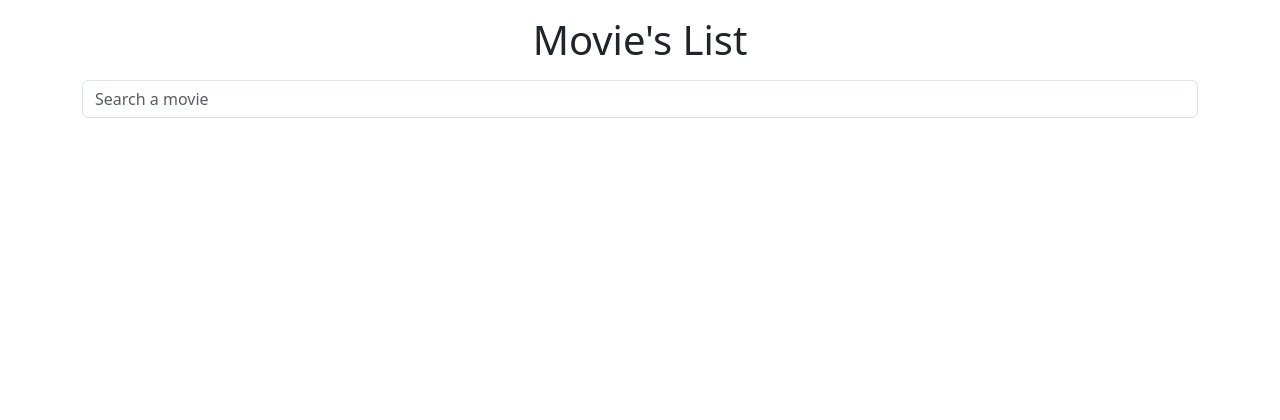
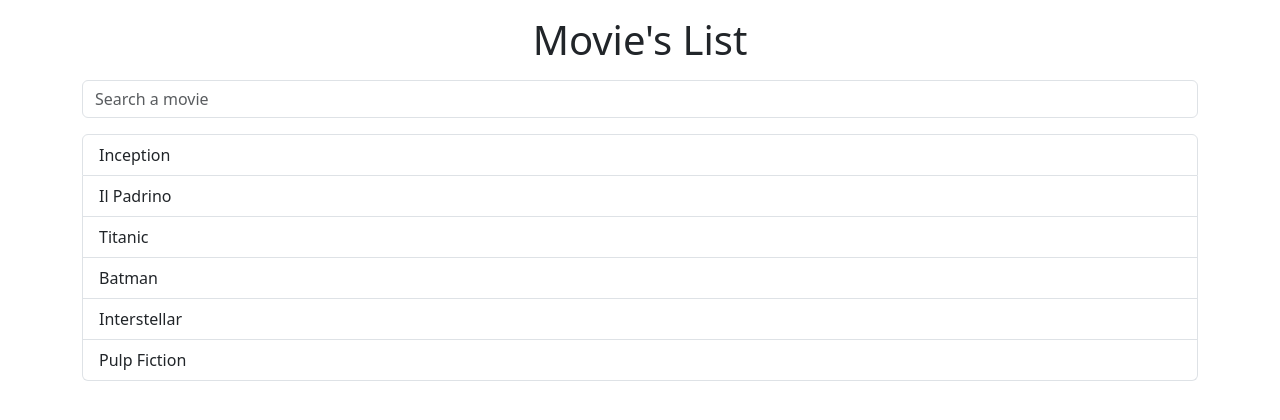
Before and after one commit to alessandrofalcoo/react-movie-filter, a React (Vite) app: page / in a window 1280 px wide. Shown: the top 420 px of the page. Built offline with nearby package versions, Linux system fonts and the light colour scheme.

Commit message:
feat: add movie state management and display list in Main component

```diff
--- a/src/App.jsx
+++ b/src/App.jsx
@@ -1,4 +1,3 @@
-import { useState } from 'react'
 import Header from './components/Header'
 import Main from './components/Main'
 function App() {
--- a/src/components/Main.jsx
+++ b/src/components/Main.jsx
@@ -1,6 +1,8 @@
+import { useState } from 'react'
 import movies from "../data/movieslist"
 
 export default function Main() {
+    const [movie, setMovie] = useState(movies)
     return (
         <div className="container">
             <div className="mb-3">
@@ -14,7 +16,12 @@ export default function Main() {
                 />
 
             </div>
-
+            <ul className="list-group">
+                {movie.map((movie, index) => (
+                    <li key={index} className="list-group-item d-flex justify-content-between align-items-center">{movie.title}
+                    </li>
+                ))}
+            </ul>
         </div>
 
     )
```
